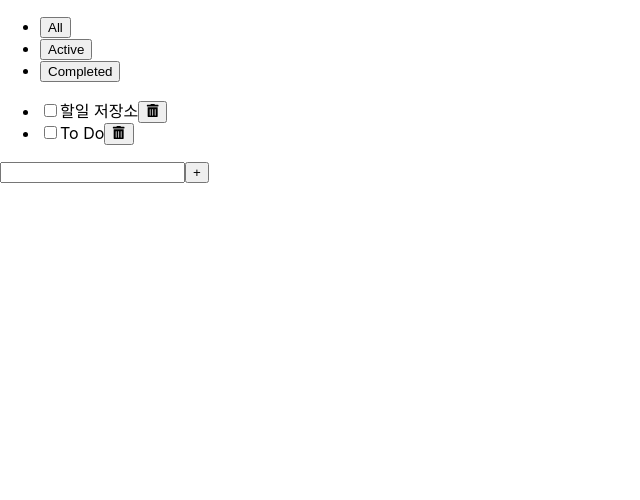
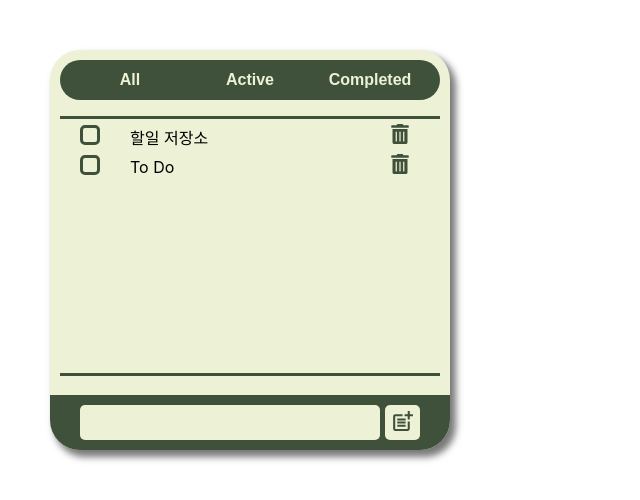
Before and after one commit to Jae0o/React_components, a React (Create React App) app in the folder todo-project/: page / in a window 1280 px wide. Shown: the top 500 px of the page, without its empty margins (0-640 px from the left). Built offline with nearby package versions, Linux system fonts and the light colour scheme.

Commit message:
ToDo Project / Css

```diff
--- /dev/null
+++ b/todo-project/src/CSS/AppToDo.css
@@ -0,0 +1,182 @@
+:root {
+    /* border radius */
+    --border-radius-large: 30px;
+    --border-radius-normal: 15px;
+    --border-radius-samll: 5px;
+
+    /* Color */
+    --Color-Green-Deep: #40513B;
+    --Color-Green-nature: #609966;
+    --Color-Green-semi: #9DC08B;
+    --Color-white-semi: #EDF1D6;
+}
+
+
+ul {
+    list-style: none;
+    padding-left: 0px;
+}
+
+/* ------------------------------------------ */
+
+.AppToDo {
+    display: flex;
+    flex-direction: column;
+    align-items: center;
+    width: 400px;
+    height: 400px;
+    margin: 50px;
+    border-radius: var(--border-radius-large);
+    background-color: var(--Color-white-semi);
+    box-shadow: 5px 6px 7px 1px rgba(0, 0, 0, 0.53);
+    -webkit-box-shadow: 5px 6px 7px 1px rgba(0, 0, 0, 0.53);
+    -moz-box-shadow: 5px 6px 7px 1px rgba(0, 0, 0, 0.53);
+}
+
+/* ------------------ header ---------------- */
+
+header {
+    margin-top: 10px;
+}
+
+.ButtonMenu {
+    width: 380px;
+    height: 40px;
+    margin: 0px;
+    display: flex;
+    justify-content: center;
+    align-items: center;
+    background-color: var(--Color-Green-Deep);
+    border-radius: var(--border-radius-large);
+}
+
+.ButtonMenu>li {
+    width: fit-content;
+}
+
+.ButtonMenu>li>button {
+    border-style: none;
+    width: 100px;
+    height: 35px;
+    background-color: var(--Color-Green-Deep);
+    color: var(--Color-white-semi);
+    font-size: medium;
+    font-weight: bolder;
+    margin: 0 10px;
+    border-radius: var(--border-radius-samll);
+}
+
+.ButtonMenu>li>button:hover {
+    background-color: var(--Color-Green-nature);
+}
+
+.MainBox {
+    width: 100%;
+    height: 350px;
+    display: flex;
+    flex-direction: column;
+    justify-content: space-between;
+    align-items: center;
+}
+
+.ListBox {
+    width: 380px;
+    height: 260px;
+    border-top: var(--Color-Green-Deep) solid 3px;
+    border-bottom: var(--Color-Green-Deep) solid 3px;
+    overflow-y: auto;
+}
+
+.List {
+    font-size: 16px;
+    display: flex;
+    justify-content: space-between;
+    align-items: center;
+    margin-top: 5px;
+}
+
+.List>label {
+    width: 240px;
+    font-weight: 600;
+    color: var(--Color-Green-Deep);
+    overflow-x: auto;
+
+}
+
+.InputBox {
+    display: flex;
+    align-items: center;
+}
+
+input[type='checkbox'] {
+    display: none;
+}
+
+input[type='checkbox']+.checkBox {
+    display: inline-block;
+    width: 20px;
+    height: 20px;
+    cursor: pointer;
+    border: 3px solid var(--Color-Green-Deep);
+    border-radius: var(--border-radius-samll);
+    position: relative;
+    margin-left: 20px;
+    margin-right: 30px;
+    bottom: 2px;
+}
+
+input[type='checkbox']:checked+.checkBox {
+    content: '\2714';
+    background-color: var(--Color-Green-nature);
+}
+
+
+.TrashButton {
+    font-size: 20px;
+    color: var(--Color-Green-Deep);
+    background-color: var(--Color-white-semi);
+    border: 0px var(--Color-white-semi) solid;
+    padding: 0px;
+    margin-right: 30px;
+    transition-duration: 0.5s;
+}
+
+.TrashButton:hover {
+    transform: rotate(15deg);
+}
+
+.AddBox {
+    width: 100%;
+    height: 55px;
+    background-color: var(--Color-Green-Deep);
+    border-bottom-left-radius: var(--border-radius-large);
+    border-bottom-right-radius: var(--border-radius-large);
+    display: flex;
+    justify-content: center;
+    align-items: center;
+}
+
+.AddBox>input {
+    font-size: 15px;
+    padding: 0 10px;
+    font-size: 600;
+    width: 300px;
+    height: 35px;
+    margin-right: 5px;
+    background-color: var(--Color-white-semi);
+    border: var(--Color-Green-Deep) 0 solid;
+    border-radius: var(--border-radius-samll);
+    color: var(--Color-Green-Deep);
+}
+
+.AddBox>button {
+    width: 35px;
+    height: 35px;
+    padding: 0px;
+    padding-top: 4px;
+    font-size: 25px;
+    border-radius: var(--border-radius-samll);
+    border: 0px;
+    background-color: var(--Color-white-semi);
+    color: var(--Color-Green-Deep);
+}
--- a/todo-project/src/components/AppToDo/AppToDo.jsx
+++ b/todo-project/src/components/AppToDo/AppToDo.jsx
@@ -1,15 +1,16 @@
 import React, { useState } from 'react'
 import ToDo from './ToDo'
 import HeaderButton from './Button/HeaderButton';
+import '../../CSS/AppToDo.css'
 
 const Category = ['All', 'Active', 'Completed']
 export default function AppToDo() {
     const [State, setState] = useState(Category[0]);
 
     return (
-        <div>
+        <section className='AppToDo'>
             <HeaderButton State={Category} value={State} OnFilter={(e) => setState(e)} />
             <ToDo FilterState={State} />
-        </div>
+        </section>
     )
 }
--- a/todo-project/src/components/AppToDo/Button/AddButton.jsx
+++ b/todo-project/src/components/AppToDo/Button/AddButton.jsx
@@ -1,5 +1,6 @@
 import React, { useState } from 'react'
 import { v1 as uudiv1 } from 'uuid';
+import { MdOutlinePostAdd } from 'react-icons/md'
 
 export default function AddButton({ OnAdd }) {
     const [Text, setText] = useState("");
@@ -16,10 +17,10 @@ export default function AddButton({ OnAdd }) {
     };
 
     return (
-        <form onSubmit={OnClick}>
+        <form className='AddBox' onSubmit={OnClick}>
             <input type='text' value={Text}
                 onChange={onEventText} />
-            <button>+</button>
+            <button><MdOutlinePostAdd /></button>
         </form>
     )
 }
--- a/todo-project/src/components/AppToDo/Button/HeaderButton.jsx
+++ b/todo-project/src/components/AppToDo/Button/HeaderButton.jsx
@@ -4,7 +4,7 @@ export default function HeaderButton({ State, value, OnFilter }) {
 
     return (
         <header>
-            <ul>
+            <ul className='ButtonMenu'>
                 {State.map((data, index) => (
                     <li key={index}>
                         <button onClick={() => OnFilter(data)}>
--- a/todo-project/src/components/AppToDo/List/DoList.jsx
+++ b/todo-project/src/components/AppToDo/List/DoList.jsx
@@ -12,17 +12,20 @@ export default function DoList({ data, OnDelete, OnUpdate }) {
     };
 
     return (
-        <li>
+        <li className='List'>
+            <div className='InputBox'>
+                <input className='CheckBoxInput'
+                    type='checkbox'
+                    id={data.id}
+                    checked={data.state === "Completed"}
+                    onChange={UpdateButton} />
+                <label className='checkBox' htmlFor={data.id}></label>
+                <label htmlFor={data.id}>{data.work}</label>
+            </div>
 
-            <input
-                type='checkbox'
-                id={data.id}
-                checked={data.state === "Completed"}
-                onChange={UpdateButton} />
 
-            <label htmlFor={data.id}>{data.work}</label>
-
-            <button onClick={DeleteButton}><FaTrashAlt /></button>
+            <button className='TrashButton'
+                onClick={DeleteButton}><FaTrashAlt /></button>
 
         </li>
     )
--- a/todo-project/src/components/AppToDo/ToDo.jsx
+++ b/todo-project/src/components/AppToDo/ToDo.jsx
@@ -25,8 +25,8 @@ export default function ToDo({ FilterState }) {
     const Filtered = OnFilter(List, FilterState);
 
     return (
-        <div>
-            <ul>
+        <div className='MainBox'>
+            <ul className='ListBox'>
                 {Filtered.map((data) => {
                     return (<DoList key={data.id} data={data} OnDelete={DeleteHandle} OnUpdate={UpdataHandle} />)
                 })}
--- a/todo-project/src/index.css
+++ b/todo-project/src/index.css
@@ -11,3 +11,7 @@ code {
   font-family: source-code-pro, Menlo, Monaco, Consolas, 'Courier New',
     monospace;
 }
+
+* {
+  box-sizing: border-box;
+}
```
Also changed, not shown: todo-project/src/CSS/List.css (deleted, +0 -14 lines).
